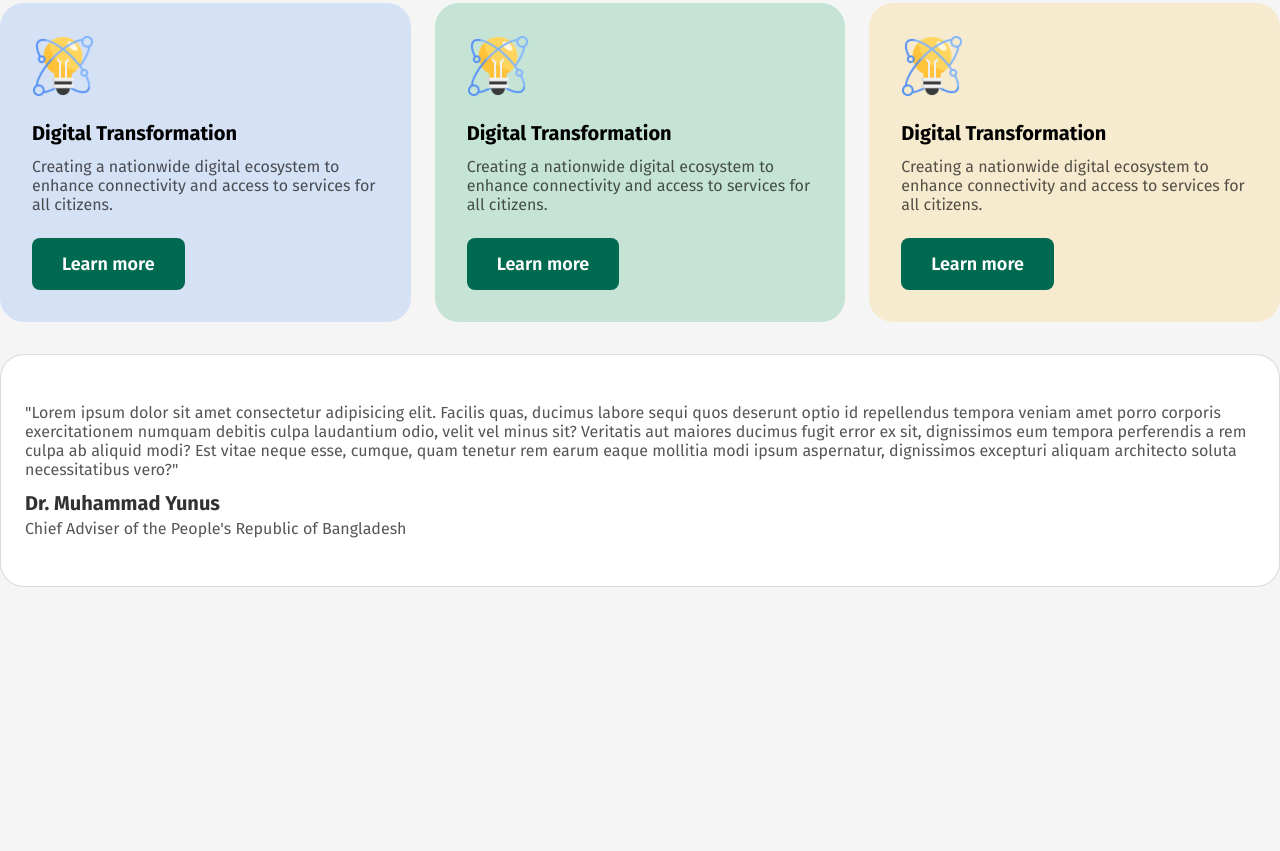
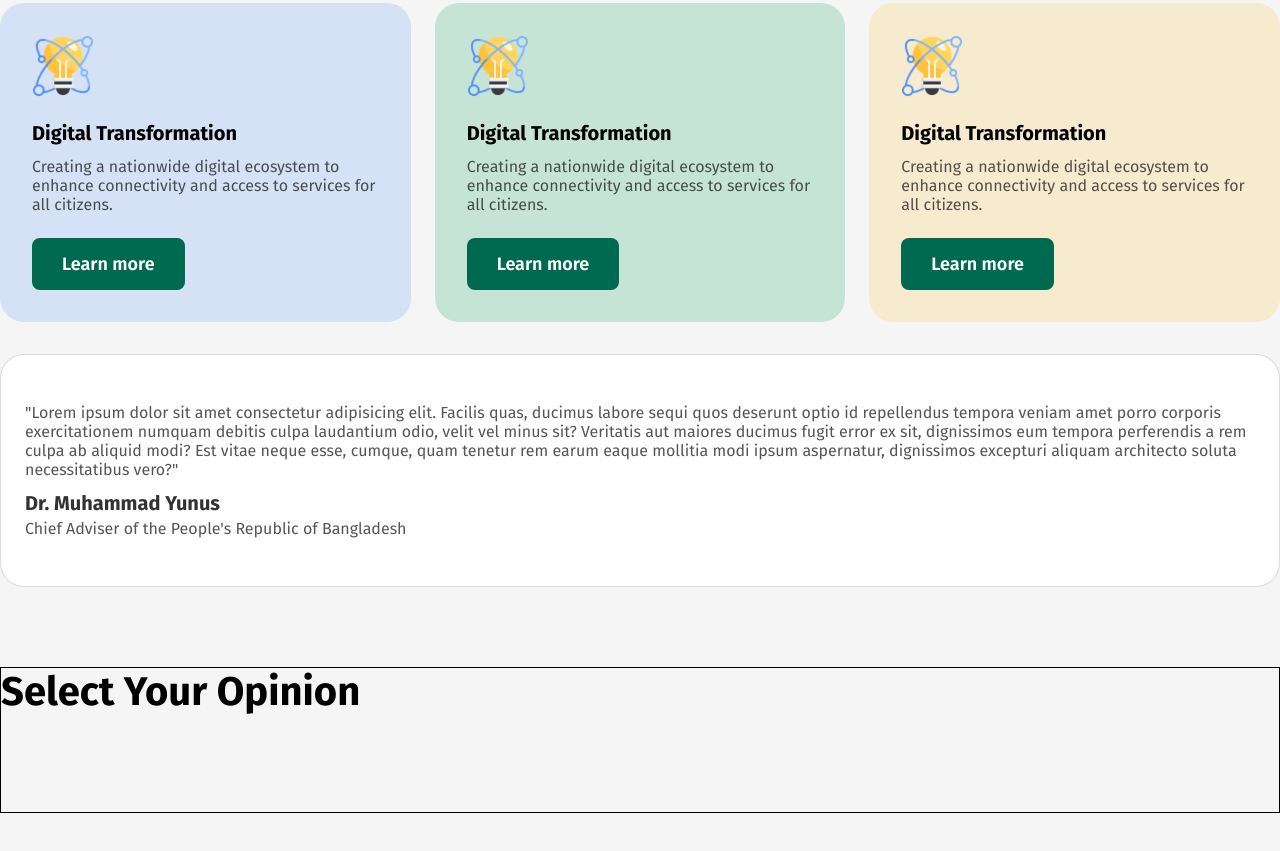
Before and after one commit to Musfiqur-Rahman0/Assignment-01, a plain HTML site: page index.html in a window 1280 px wide. Shown: the part 1302-2153 px from the top of the page. Before the commit the page ends 1989 px from the top, so only its background shows below. Drawn offline with Linux system fonts and the light colour scheme.

Commit message:
skiped opinion section for now

```diff
--- a/index.html
+++ b/index.html
@@ -106,6 +106,17 @@
                 </div>
             </div>
         </section>
+
+        <!-- Your opinion section -->
+        <section id="opinion" class="w-full">
+
+            <h2 class="heading">Select Your Opinion</h2>
+
+            <div class="padding-32">
+
+            </div>
+        </section>
+
     </main>
 
 </body>
--- a/style.css
+++ b/style.css
@@ -103,6 +103,7 @@ header   > nav{
     display: flex !important;
     flex-direction: column;
     gap: 32px;
+
 }
 /* #pillersOfBd {
     display: flex;
@@ -157,6 +158,9 @@ header   > nav{
 .flex {
     display: flex;
 }
+.w-full {
+    width: 100%;
+}
 
 .align-center {
     align-items: center;
@@ -194,3 +198,14 @@ header   > nav{
     background-color: var(--whiteColor);
     border: 1px solid rgba(14, 14, 14, 0.15);
 }
+
+
+/* table> thead>  {
+    display: flex;
+    align-items: center;
+    justify-content: space-between;
+} */
+
+#opinion {
+    border: 1px solid black;
+}
```
